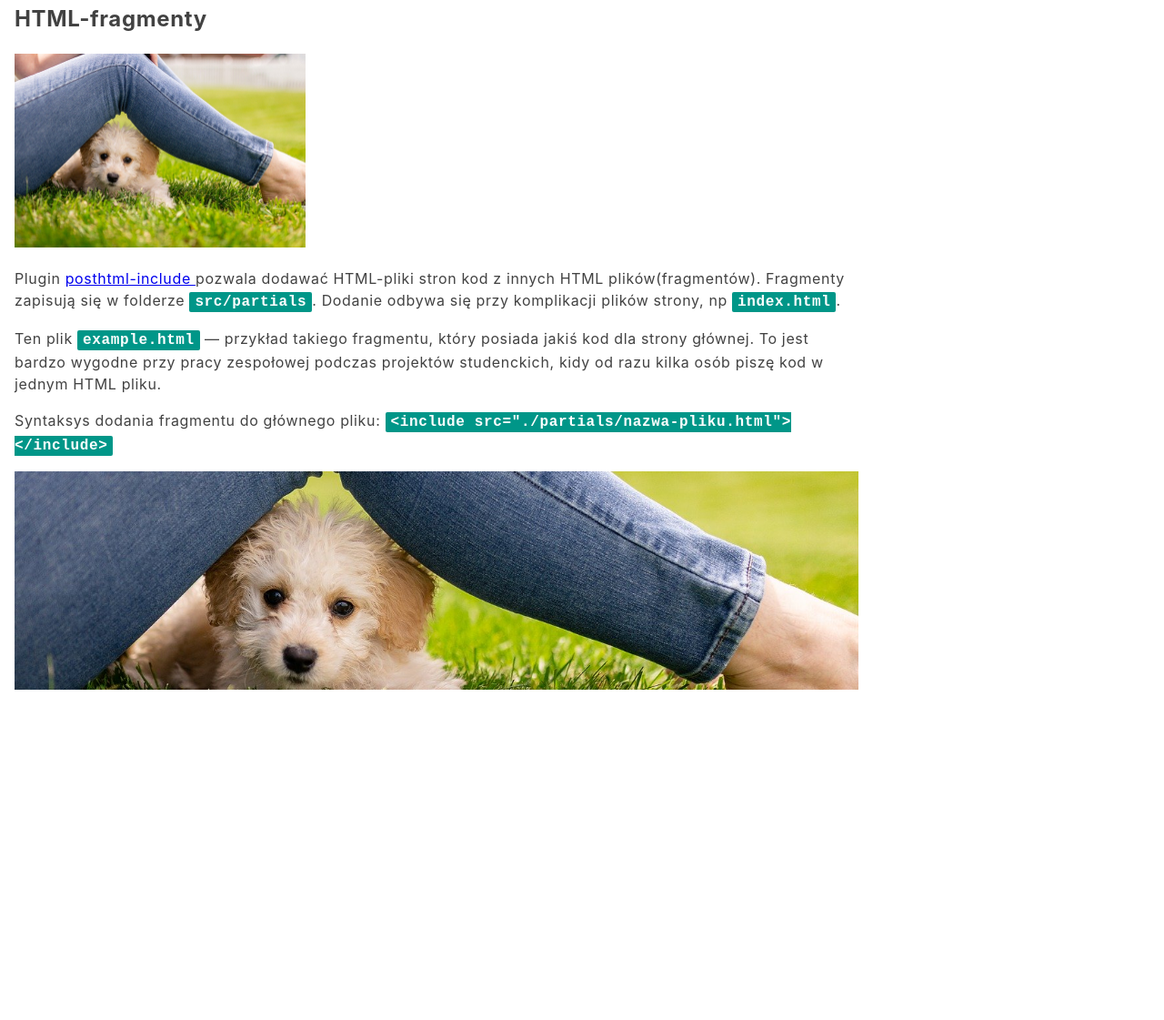
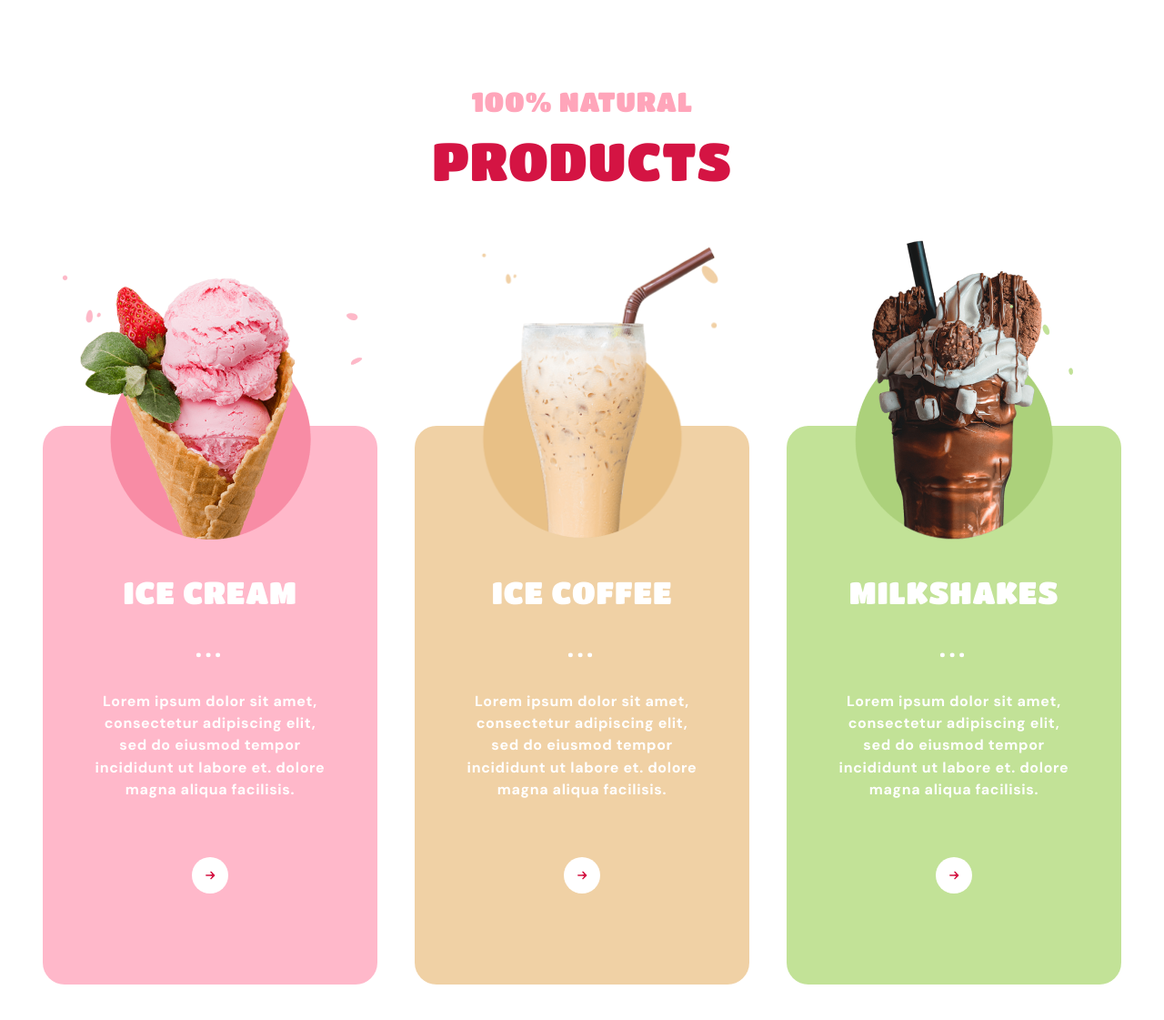
Before and after one commit to Wiecek-K/Jezdzcy-Szopokalipsy, a website built with Parcel: page src/index.html in a window 1280 px wide. Shown: the part 33-1154 px from the top of the page at 91% size. Before the commit the page ends 807 px from the top, so only its background shows below. Built offline with nearby package versions, Linux system fonts and the light colour scheme.

Commit message:
Created: project
Usunęłam pliki z example oraz container.scss, main.css i main.css.map;
Przeniosłam plik reset.scss do folderu "base";
Utworzyłam plik common.scss;
Dodałam fonty do pliku variabes.scss;
Załączyłam plik products.scss do pliku main.scss;
Załączyłam plik products.hmtl do pliku index.html;

```diff
--- a/src/index.html
+++ b/src/index.html
@@ -19,7 +19,7 @@
   </head>
   <body>
     <!-- W taki sposbu dodajemy fragmenty w główny HTML-plik strony. -->
-    <include src="./partials/example.html"></include>
+    <include src="./partials/products.html"></include>
 
     <!-- Skrypt jest na samym dole kodu. On juz ma w sobie podłączony SAAS plik. -->
     <script src="./index.js"></script>
--- a/src/partials/example.html
+++ /dev/null
@@ -1,33 +0,0 @@
-<article class="example">
-  <h1>HTML-fragmenty</h1>
-
-  <!-- Sciezka do zdjęcia z HTML-fragmenta jest taka sama jak z plikuindex.html -->
-  <img src="images/demo.jpg" alt="" width="320" />
-  <p>
-    Plugin
-    <a
-      href="https://github.com/posthtml/posthtml-include"
-      target="_blank"
-      rel="noopener noreferrer"
-    >
-      posthtml-include
-    </a>
-    pozwala dodawać HTML-pliki stron kod z innych HTML plików(fragmentów). Fragmenty
-    zapisują się w folderze
-    <code>src/partials</code>. Dodanie odbywa się przy komplikacji plików strony, np
-    <code>index.html</code>.
-  </p>
-
-  <p>
-    Ten plik <code>example.html</code> &mdash; przykład takiego fragmentu, który posiada jakiś kod dla strony głównej. To jest bardzo wygodne
-    przy pracy zespołowej podczas projektów studenckich,
-    kidy od razu kilka osób piszę kod w jednym HTML pliku.
-  </p>
-
-  <p>
-    Syntaksys dodania fragmentu do głównego pliku:
-    <code> &lt;include src="./partials/nazwa-pliku.html"&gt;&lt;/include&gt; </code>
-  </p>
-
-  <div class="background"></div>
-</article>
--- /dev/null
+++ b/src/partials/products.html
@@ -0,0 +1,44 @@
+<section class="section products" id="ourproducts">
+  <div class="container">
+    <p class="products__sub-title">100% natural</p>
+    <h2 class="products__title">PRODUCTS</h2>
+    <ul class="products__list">
+      <li class="products__list-item">
+        <h3 class="products__name">ICE CREAM</h3>
+        <p class="products__description">
+          Lorem ipsum dolor sit amet, consectetur adipiscing elit, sed do eiusmod tempor incididunt
+          ut labore et. dolore magna aliqua facilisis.
+        </p>
+        <button type="button" class="products__btn">
+          <svg class="products__btn-icon" width="40px" height="40px">
+            <use href="./images/icons.svg#icon-arrow-right"></use>
+          </svg>
+        </button>
+      </li>
+      <li class="products__list-item">
+        <h3 class="products__name">ICE COFFEE</h3>
+        <p class="products__description">
+          Lorem ipsum dolor sit amet, consectetur adipiscing elit, sed do eiusmod tempor incididunt
+          ut labore et. dolore magna aliqua facilisis.
+        </p>
+        <button type="button" class="products__btn">
+          <svg class="products__btn-icon" width="40px" height="40px">
+            <use href="./images/icons.svg#icon-arrow-right"></use>
+          </svg>
+        </button>
+      </li>
+      <li class="products__list-item">
+        <h3 class="products__name">MILKSHAKES</h3>
+        <p class="products__description">
+          Lorem ipsum dolor sit amet, consectetur adipiscing elit, sed do eiusmod tempor incididunt
+          ut labore et. dolore magna aliqua facilisis.
+        </p>
+        <button type="button" id="product-read" class="products__btn">
+          <svg class="products__btn-icon" width="40px" height="40px">
+            <use href="./images/icons.svg#icon-arrow-right"></use>
+          </svg>
+        </button>
+      </li>
+    </ul>
+  </div>
+</section>
--- a/src/sass/_example.scss
+++ /dev/null
@@ -1,27 +0,0 @@
-.example {
-  font-family: -apple-system, BlinkMacSystemFont, 'Segoe UI', Roboto, Oxygen, Ubuntu, Cantarell,
-    'Open Sans', 'Helvetica Neue', sans-serif;
-  line-height: 1.5;
-  background-color: #fff;
-  color: #424242;
-  max-width: 960px;
-  padding: 16px;
-}
-
-.example code {
-  font-family: monospace;
-  font-size: 16px;
-  font-weight: 700;
-  background-color: #009688;
-  color: #fff;
-  padding: 2px 6px;
-  border-radius: 2px;
-}
-
-.example .background {
-  height: 240px;
-  // Sciezka do zdjęcia z plików SASS jest zawsze taka, jak z folderu css
-  background-image: url('../images/demo.jpg');
-  background-size: cover;
-  background-position: center;
-}
--- /dev/null
+++ b/src/sass/base/_common.scss
@@ -0,0 +1,26 @@
+.section {
+  width: 100%;
+  min-width: 320px;
+}
+
+.container {
+  margin: 0 auto;
+  width: 100%;
+  min-width: 320px;
+
+  @media screen and (min-width: 480px) {
+    width: 480px;
+  }
+
+  @media screen and (min-width: 768px) {
+    width: 768px;
+    padding-left: 36px;
+    padding-right: 36px;
+  }
+
+  @media screen and (min-width: 1280px) {
+    width: 1280px;
+    padding-left: 75px;
+    padding-right: 75px;
+  }
+}
--- a/src/sass/utils/_reset.scss
+++ b/src/sass/base/_reset.scss
@@ -1,14 +1,4 @@
-html {
-  font-size: 12px;
-  @media screen and (min-width: $tablet) {
-    font-size: 14px;
-  }
-  @media screen and (min-width: $desktop) {
-    font-size: 16px;
-  }
-}
 body {
-  font-family: 'Titan One', cursive;
   font-weight: 400;
   letter-spacing: 0.04em;
 }
@@ -24,3 +14,18 @@ body {
     border-radius: 0.2%;
   }
 }
+
+p,
+h2,
+h3 {
+  margin: 0;
+}
+
+li {
+  list-style: none;
+}
+
+ul {
+  margin: 0;
+  padding: 0;
+}
--- /dev/null
+++ b/src/sass/layout/_products.scss
@@ -0,0 +1,361 @@
+.products {
+  display: flex;
+  justify-content: center;
+  padding-top: 121px;
+  padding-bottom: 98px;
+
+  @media screen and (min-width: $tablet) {
+    padding-top: 122px;
+    padding-bottom: 112px;
+  }
+
+  @media screen and (min-width: $desktop) {
+    padding-top: 127px;
+    padding-bottom: 119px;
+  }
+}
+
+.products__sub-title {
+  text-align: center;
+  margin-bottom: 15px;
+
+  font-family: $headline-font;
+  font-weight: inherit;
+  font-size: 18px;
+  line-height: 1.14;
+  letter-spacing: inherit;
+  text-transform: uppercase;
+  color: $weak-brand-color;
+
+  @media screen and (min-width: $tablet) {
+    font-size: 26px;
+  }
+
+  @media screen and (min-width: $desktop) {
+    font-size: 30px;
+  }
+}
+
+.products__title {
+  text-align: center;
+  margin-bottom: 141px;
+
+  font-family: $headline-font;
+  font-weight: inherit;
+  font-size: 34px;
+  line-height: 1.14;
+  letter-spacing: inherit;
+  text-transform: uppercase;
+  color: $brand-color;
+
+  @media screen and (min-width: $tablet) {
+    font-size: 48px;
+    margin-bottom: 150px;
+  }
+
+  @media screen and (min-width: $desktop) {
+    font-size: 58px;
+    margin-bottom: 259px;
+  }
+}
+
+/* PRODUCTS LIST STYLES */
+
+.products__list {
+  justify-content: center;
+  display: flex;
+  flex-direction: column;
+  align-items: center;
+  gap: 17px;
+
+  @media screen and (min-width: $tablet) {
+    flex-direction: row;
+    margin: calc(-1 * 20px / 2);
+    align-items: flex-start;
+  }
+  @media screen and (min-width: $desktop) {
+    justify-content: center;
+    margin: calc(-1 * 24px / 2);
+  }
+}
+
+.products__list-item {
+  text-align: center;
+  position: relative;
+  padding-top: 161px;
+  padding-bottom: 41px;
+  margin-bottom: 20px;
+  background-color: $first-label-color;
+  border-radius: 24px;
+  transition: 250ms $cubic-bezier;
+
+  @media screen and (max-width: 767px) {
+    max-width: 280px;
+  }
+
+  &:hover,
+  &:focus {
+    box-shadow: 0px 0px 15px 10px rgba(255, 184, 202, 0.55);
+    transform: scale(1.1);
+  }
+
+  &:nth-child(2n) {
+    background-color: $second-label-color;
+    &:hover,
+    &:focus {
+      box-shadow: 0px 0px 15px 10px rgba(240, 209, 165, 0.55);
+    }
+
+    @media screen and (max-width: 767px) {
+      margin-top: 130px;
+    }
+  }
+
+  &:last-child {
+    background-color: $third-label-color;
+    &:hover,
+    &:focus {
+      box-shadow: 0px 0px 15px 10px rgba(194, 226, 151, 0.55);
+    }
+
+    @media screen and (max-width: 767px) {
+      margin-top: 130px;
+    }
+  }
+
+  @media screen and (min-width: $tablet) {
+    width: 220px;
+    padding-bottom: 40px;
+    padding-top: 152px;
+  }
+
+  @media screen and (min-width: $desktop) {
+    width: 500px;
+    padding-bottom: 50px;
+    padding-top: 163px;
+    padding-left: 44px;
+    padding-right: 44px;
+    margin: calc(24px / 2);
+  }
+}
+
+.products__list-item::before {
+  content: '';
+  position: absolute;
+  background-size: contain;
+  left: 15px;
+  right: 15px;
+  top: -113px;
+  display: block;
+  width: 249px;
+  height: 252px;
+
+  @media screen and (min-width: $tablet) {
+    display: block;
+    width: 220px;
+    height: 226px;
+    top: -102px;
+    left: 2px;
+    right: 0;
+  }
+
+  @media screen and (min-width: $desktop) {
+    display: block;
+    width: 335px;
+    height: 335px;
+    top: -210px;
+    left: 19px;
+    right: 19px;
+  }
+}
+
+/* PRODUCTS IMAGES */
+
+.products__list-item {
+  &::before {
+    background-image: url('./../images/Products/products-icecream-mobile.png');
+    @media (min-device-pixel-ratio: 2), (min-resolution: 192dpi), (min-resolution: 2dppx) {
+      background-image: url('./../images/Products/products-icecream-mobile2x.png');
+    }
+
+    @media screen and (min-width: $tablet) {
+      background-image: url('./../images/Products/products-icecream-tablet.png');
+      @media (min-device-pixel-ratio: 2), (min-resolution: 192dpi), (min-resolution: 2dppx) {
+        background-image: url('./../images/Products/products-icecream-tablet2x.png');
+      }
+    }
+
+    @media screen and (min-width: $desktop) {
+      background-image: url('./../images/Products/products-icecream-desktop.png');
+      @media (min-device-pixel-ratio: 2), (min-resolution: 192dpi), (min-resolution: 2dppx) {
+        background-image: url('./../images/Products/products-icecream-desktop2x.png');
+      }
+    }
+  }
+}
+
+.products__list-item:nth-child(2n) {
+  &::before {
+    background-image: url('./../images/Products/products-icecoffe-mobile.png');
+    @media (min-device-pixel-ratio: 2), (min-resolution: 192dpi), (min-resolution: 2dppx) {
+      background-image: url('./../images/Products/products-icecoffe-mobile2x.png');
+    }
+
+    @media screen and (min-width: $tablet) {
+      background-image: url('./../images/Products/products-icecoffe-tablet.png');
+      @media (min-device-pixel-ratio: 2), (min-resolution: 192dpi), (min-resolution: 2dppx) {
+        background-image: url('./../images/Products/products-icecoffe-tablet2x.png');
+      }
+    }
+
+    @media screen and (min-width: $desktop) {
+      background-image: url('./../images/Products/products-icecoffe-desktop.png');
+      @media (min-device-pixel-ratio: 2), (min-resolution: 192dpi), (min-resolution: 2dppx) {
+        background-image: url('./../images/Products/products-icecoffe-desktop2x.png');
+      }
+    }
+  }
+}
+
+.products__list-item:last-child {
+  &::before {
+    background-image: url('./../images/Products/products-milkshake-mobile.png');
+    @media (min-device-pixel-ratio: 2), (min-resolution: 192dpi), (min-resolution: 2dppx) {
+      background-image: url('./../images/Products/products-milkshake-mobile@2x.png');
+    }
+
+    @media screen and (min-width: $tablet) {
+      background-image: url('./../images/Products/products-milkshake-tablet.png');
+      @media (min-device-pixel-ratio: 2), (min-resolution: 192dpi), (min-resolution: 2dppx) {
+        background-image: url('./../images/Products/products-milkshake-tablet2x.png');
+      }
+    }
+
+    @media screen and (min-width: $desktop) {
+      background-image: url('./../images/Products/products-milkshake-desktop.png');
+      @media (min-device-pixel-ratio: 2), (min-resolution: 192dpi), (min-resolution: 2dppx) {
+        background-image: url('./../images/Products/products-milkshake-desktop2x.png');
+      }
+    }
+  }
+}
+
+/* PRODUCTS DETAILS STYLES */
+
+.products__name {
+  margin-bottom: 30px;
+  font-family: $headline-font;
+  font-weight: inherit;
+  font-size: 23px;
+  line-height: 1.15;
+  letter-spacing: inherit;
+  text-transform: uppercase;
+  color: $white;
+
+  @media screen and (min-width: $desktop) {
+    margin-bottom: 32px;
+    font-size: 34px;
+  }
+
+  &::after {
+    font-family: $headline-font;
+    font-weight: inherit;
+    font-size: 23px;
+    line-height: 1.15;
+    letter-spacing: inherit;
+    text-transform: uppercase;
+    color: $white;
+    content: '...';
+    display: block;
+    margin-top: 30px;
+    letter-spacing: 4px;
+    @media screen and (min-width: $desktop) {
+      margin-bottom: 32px;
+    }
+  }
+}
+
+.products__name::after:not(:last-child) {
+  margin-right: 4px;
+}
+
+.products__description {
+  padding-inline: 40px;
+  font-family: $text-font;
+  font-weight: 700;
+  font-size: 14px;
+  line-height: 1.52;
+  letter-spacing: inherit;
+  color: $white;
+
+  @media screen and (min-width: $tablet) {
+    padding-inline: 11px;
+  }
+
+  @media screen and (min-width: $desktop) {
+    margin-inline: 0;
+    margin-bottom: 62px;
+
+    font-size: 16px;
+  }
+}
+.products__icecream-details,
+.products__icecoffee-details,
+.products__milkshakes-details {
+  display: none;
+  max-width: 200px;
+
+  @media screen and (min-width: $tablet) {
+    max-width: 198px;
+  }
+
+  @media screen and (min-width: $desktop) {
+    max-width: 241px;
+  }
+}
+
+/* BUTTON STYLES */
+
+.products__btn {
+  cursor: pointer;
+
+  display: flex;
+  align-items: center;
+
+  background-color: $white;
+  border: none;
+  border-radius: 50%;
+  margin-top: 30px;
+  margin-bottom: 41px;
+  margin-inline: 120px;
+  padding: 0;
+  width: 40px;
+  height: 40px;
+
+  @media screen and (min-width: $tablet) and (max-width: 1267px) {
+    margin-inline: 90px;
+    margin-block: 40px;
+  }
+
+  @media screen and (min-width: $desktop) {
+    margin-bottom: 50px;
+  }
+}
+
+.products .products__btn-icon {
+  display: flex;
+  align-items: center;
+  fill: $brand-color;
+  border: none;
+  border-radius: 50%;
+  transition: 250ms $cubic-bezier;
+
+  &:hover,
+  &:focus {
+    background-color: $brand-color;
+    fill: $white;
+    border-radius: 50%;
+    rotate: (90deg);
+    transition: 250ms $cubic-bezier;
+  }
+}
--- a/src/sass/utils/_variables.scss
+++ b/src/sass/utils/_variables.scss
@@ -20,3 +20,8 @@ $cubic-bezier: cubic-bezier(0.4, 0, 0.2, 1);
 $mobile: 420px;
 $tablet: 768px;
 $desktop: 1268px;
+
+// ---FONTS-- //
+
+$text-font: 'DM Sans', sans-serif;
+$headline-font: 'Titan One', sans-serif;
```
Also changed, not shown: src/sass/components/_container.scss (deleted, +0 -22 lines), src/sass/main.scss (+4 -3 lines), src/images/icons.svg, src/sass/main.css (deleted), 1 other file.
